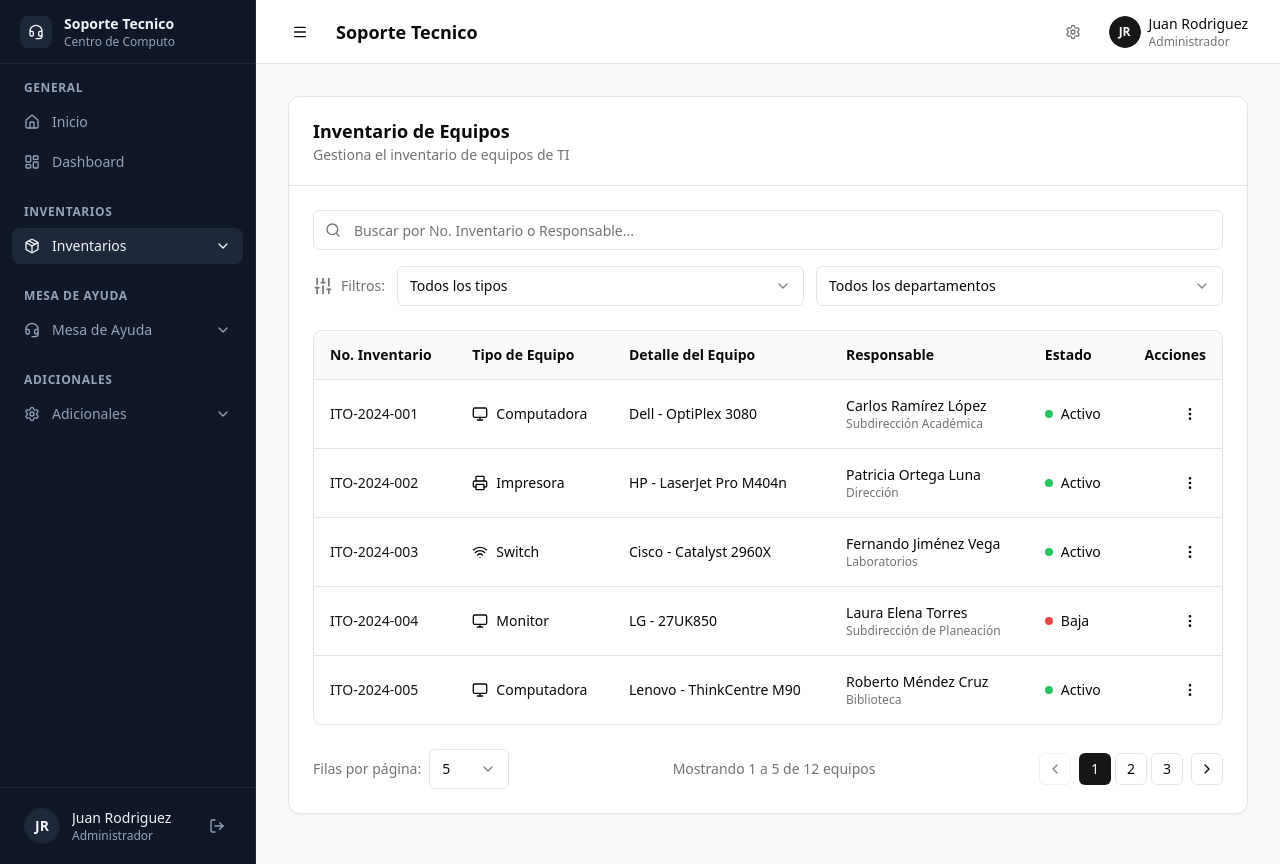
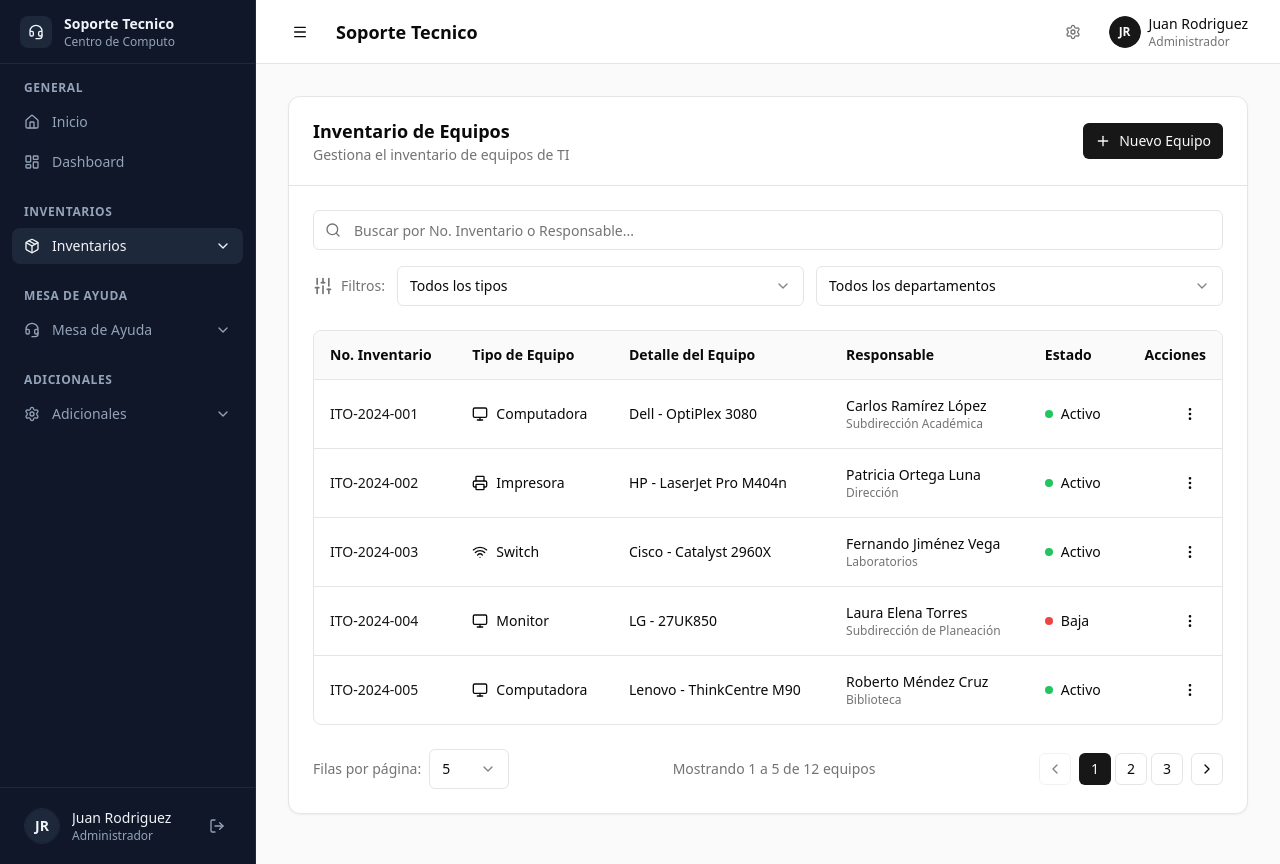
Before and after one commit to AlexDro360/v0-support-ticket-dashboard, a Next.js app: page /inventarios/equipos in a window 1280 px wide. Built offline with nearby package versions, Linux system fonts and the light colour scheme.

Commit message:
feat: add "Nuevo Equipo" button in equipment inventory header
Add button to create new equipment in inventory list header.

Co-authored-by: Alexis Ramirez <124798928+AlexDro360@users.noreply.github.com>

```diff
--- a/app/inventarios/equipos/page.tsx
+++ b/app/inventarios/equipos/page.tsx
@@ -1,7 +1,10 @@
 'use client'
 
+import Link from 'next/link'
 import React from 'react'
 import { useState, useMemo } from 'react'
+import { Plus } from 'lucide-react'
+import { Button } from '@/components/ui/button'
 import { EquiposToolbar } from '@/components/equipos-toolbar'
 import { EquiposResponsiveView, type Equipo } from '@/components/equipos-responsive-view'
 import { EquiposPagination } from '@/components/equipos-pagination'
@@ -195,13 +198,22 @@ export default function EquiposPage() {
       <div className="mx-auto w-full max-w-7xl px-2 py-4 sm:px-4 md:px-6 lg:px-8 lg:py-8">
         {/* Main Content Card */}
         <div className="rounded-lg border bg-card shadow-sm md:rounded-xl">
-          <div className="border-b px-4 py-4 sm:px-6 sm:py-5">
+          <div className="border-b px-4 py-4 sm:px-6 sm:py-5 flex items-center justify-between">
+            <div>
               <h2 className="text-base font-semibold text-foreground sm:text-lg">
                 Inventario de Equipos
               </h2>
               <p className="text-xs text-muted-foreground sm:text-sm">
                 Gestiona el inventario de equipos de TI
               </p>
+            </div>
+            <Link href="/inventarios/equipos/nuevo">
+              <Button size="sm" className="gap-2">
+                <Plus className="h-4 w-4" />
+                <span className="hidden sm:inline">Nuevo Equipo</span>
+                <span className="sm:hidden">Nuevo</span>
+              </Button>
+            </Link>
           </div>
 
           <div className="space-y-4 p-4 sm:space-y-6 sm:p-6">
```
Lines whose indentation alone changed are shown as unchanged.
